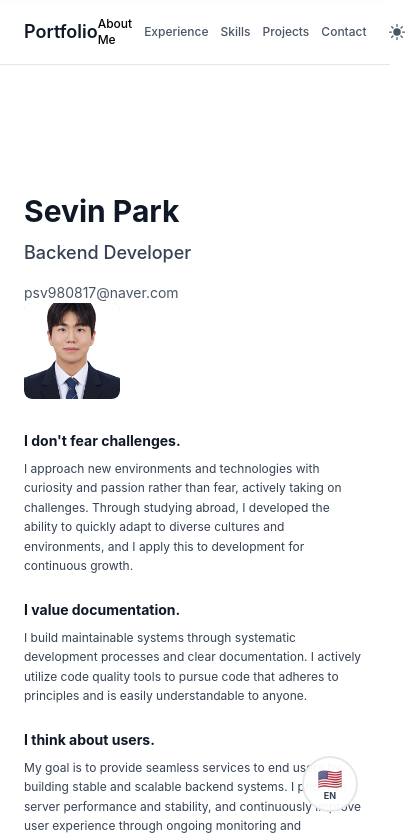
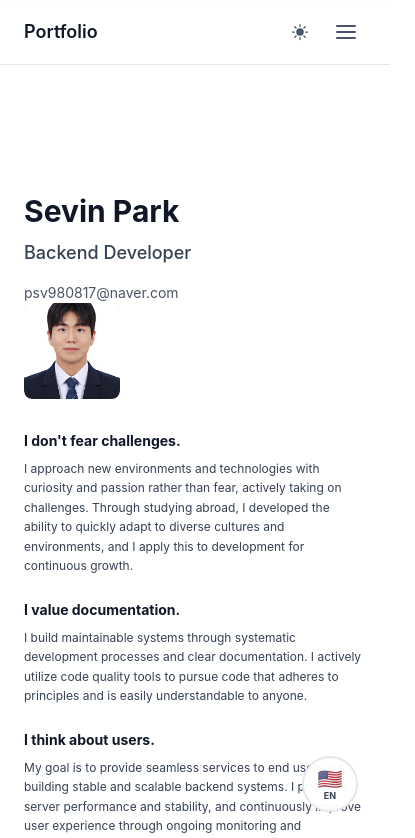
Before and after one commit to sevin98/portfolio, a Next.js app: page /en in a window 390 px wide. Shown: the top 838 px of the page, 415 px wide, since content can reach past the window. Built offline with nearby package versions, Linux system fonts and the light colour scheme; a web font is replaced by a local one.

Commit message:
모바일 네비게이션 햄버거 메뉴 추가

```diff
--- a/components/layout/Navbar.tsx
+++ b/components/layout/Navbar.tsx
@@ -16,6 +16,7 @@ export default function Navbar({ locale }: NavbarProps) {
   const [mounted, setMounted] = useState(false);
   const [activeSection, setActiveSection] = useState("");
   const [scrolled, setScrolled] = useState(false);
+  const [mobileMenuOpen, setMobileMenuOpen] = useState(false);
 
   useEffect(() => {
     setMounted(true);
@@ -75,6 +76,9 @@ export default function Navbar({ locale }: NavbarProps) {
   ) => {
     e.preventDefault();
 
+    // 모바일 메뉴 닫기
+    setMobileMenuOpen(false);
+
     // 현재 경로 확인
     const currentPath = window.location.pathname;
     const isMainPage = currentPath === `/${locale}` || currentPath === `/${locale}/`;
@@ -129,13 +133,14 @@ export default function Navbar({ locale }: NavbarProps) {
           >
             Portfolio
           </Link>
-          <div className="flex items-center gap-3 md:gap-6">
+          {/* 데스크톱 네비게이션 */}
+          <div className="hidden md:flex items-center gap-6">
             {navItems.map((item) => (
               <Link
                 key={item.id}
                 href={`#${item.id}`}
                 onClick={(e) => handleNavClick(e, item.id)}
-                className={`text-xs md:text-sm font-medium transition-all duration-150 ${
+                className={`text-sm font-medium transition-all duration-150 ${
                   activeSection === item.id
                     ? "text-black dark:text-white"
                     : "text-gray-600 hover:text-gray-900 dark:text-gray-300 dark:hover:text-white"
@@ -177,7 +182,97 @@ export default function Navbar({ locale }: NavbarProps) {
               )}
             </button>
           </div>
+
+          {/* 모바일: 햄버거 버튼 및 테마 토글 */}
+          <div className="flex md:hidden items-center gap-2">
+            <button
+              onClick={() => setTheme(theme === "dark" ? "light" : "dark")}
+              className="rounded-md p-2 text-gray-600 transition-colors hover:bg-gray-100 hover:text-gray-900 dark:text-white dark:hover:bg-slate-700 dark:hover:text-white"
+              aria-label="Toggle theme"
+            >
+              {mounted && theme === "dark" ? (
+                <svg
+                  xmlns="http://www.w3.org/2000/svg"
+                  viewBox="0 0 24 24"
+                  fill="currentColor"
+                  className="h-5 w-5"
+                >
+                  <path
+                    fillRule="evenodd"
+                    d="M9.528 1.718a.75.75 0 01.162.819A8.97 8.97 0 009 6a9 9 0 009 9 8.97 8.97 0 003.463-.69.75.75 0 01.981.98 10.503 10.503 0 01-9.694 6.46c-5.799 0-10.5-4.701-10.5-10.5 0-4.368 2.667-8.112 6.46-9.694a.75.75 0 01.818.162z"
+                    clipRule="evenodd"
+                  />
+                </svg>
+              ) : (
+                <svg
+                  xmlns="http://www.w3.org/2000/svg"
+                  viewBox="0 0 24 24"
+                  fill="currentColor"
+                  className="h-5 w-5"
+                >
+                  <path d="M12 2.25a.75.75 0 01.75.75v2.25a.75.75 0 01-1.5 0V3a.75.75 0 01.75-.75zM7.5 12a4.5 4.5 0 119 0 4.5 4.5 0 01-9 0zM18.894 6.166a.75.75 0 00-1.06-1.06l-1.591 1.59a.75.75 0 101.06 1.061l1.591-1.59zM21.75 12a.75.75 0 01-.75.75h-2.25a.75.75 0 010-1.5H21a.75.75 0 01.75.75zM17.834 18.894a.75.75 0 001.06-1.06l-1.59-1.591a.75.75 0 10-1.061 1.06l1.59 1.591zM12 18a.75.75 0 01.75.75V21a.75.75 0 01-1.5 0v-2.25A.75.75 0 0112 18zM7.758 17.303a.75.75 0 00-1.061-1.06l-1.591 1.59a.75.75 0 001.06 1.061l1.591-1.59zM6 12a.75.75 0 01-.75.75H3a.75.75 0 010-1.5h2.25A.75.75 0 016 12zM6.697 7.757a.75.75 0 001.06-1.06l-1.59-1.591a.75.75 0 00-1.061 1.06l1.59 1.591z" />
+                </svg>
+              )}
+            </button>
+            <button
+              onClick={() => setMobileMenuOpen(!mobileMenuOpen)}
+              className="rounded-md p-2 text-gray-600 transition-colors hover:bg-gray-100 hover:text-gray-900 dark:text-white dark:hover:bg-slate-700 dark:hover:text-white"
+              aria-label="Toggle menu"
+            >
+              {mobileMenuOpen ? (
+                // X 아이콘 (메뉴가 열렸을 때)
+                <svg
+                  xmlns="http://www.w3.org/2000/svg"
+                  viewBox="0 0 24 24"
+                  fill="none"
+                  stroke="currentColor"
+                  strokeWidth="2"
+                  strokeLinecap="round"
+                  strokeLinejoin="round"
+                  className="h-6 w-6"
+                >
+                  <path d="M18 6L6 18M6 6l12 12" />
+                </svg>
+              ) : (
+                // 햄버거 아이콘 (메뉴가 닫혔을 때)
+                <svg
+                  xmlns="http://www.w3.org/2000/svg"
+                  viewBox="0 0 24 24"
+                  fill="none"
+                  stroke="currentColor"
+                  strokeWidth="2"
+                  strokeLinecap="round"
+                  strokeLinejoin="round"
+                  className="h-6 w-6"
+                >
+                  <path d="M3 12h18M3 6h18M3 18h18" />
+                </svg>
+              )}
+            </button>
+          </div>
         </div>
+
+        {/* 모바일 메뉴 */}
+        {mobileMenuOpen && (
+          <div className="md:hidden border-t border-gray-200 dark:border-slate-800 py-4">
+            <div className="flex flex-col gap-4">
+              {navItems.map((item) => (
+                <Link
+                  key={item.id}
+                  href={`#${item.id}`}
+                  onClick={(e) => handleNavClick(e, item.id)}
+                  className={`px-2 py-2 text-sm font-medium transition-all duration-150 rounded-md ${
+                    activeSection === item.id
+                      ? "text-black bg-gray-100 dark:text-white dark:bg-slate-800"
+                      : "text-gray-600 hover:text-gray-900 hover:bg-gray-50 dark:text-gray-300 dark:hover:text-white dark:hover:bg-slate-800"
+                  }`}
+                >
+                  {item.label}
+                </Link>
+              ))}
+            </div>
+          </div>
+        )}
       </div>
     </nav>
   );
```
